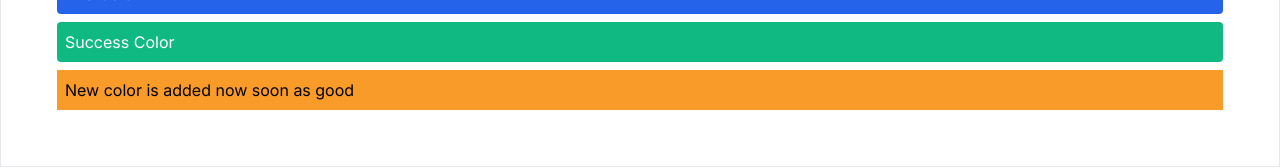
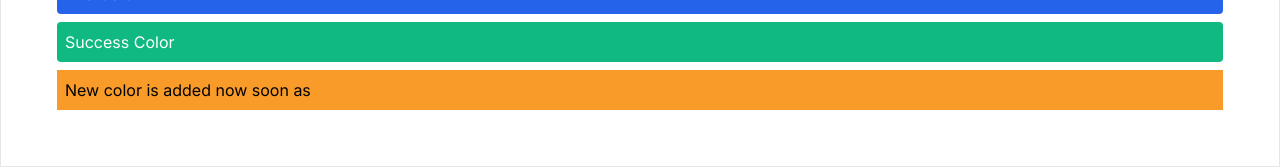
Before and after one commit to tchasinga/single-page, a Next.js app: page / in a window 1280 px wide. Shown: the part 323-491 px from the top of the page. Built offline with nearby package versions, Linux system fonts and the light colour scheme.

Commit message:
new change's is added now

```diff
--- a/src/app/Pages/ExampleComponent.jsx
+++ b/src/app/Pages/ExampleComponent.jsx
@@ -26,7 +26,7 @@ const ExampleComponent = () => {
       </div>
 
       <div className="bg-coloring-light p-2 text-black mt-2">
-        New color is added now soon as good
+        New color is added now soon as
       </div>
     </div>
   );
```
